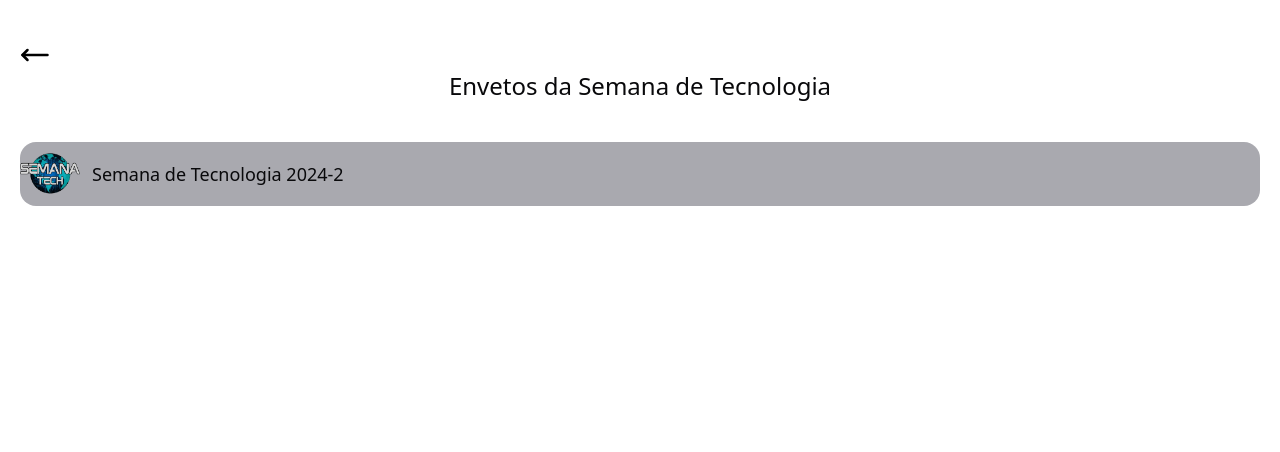
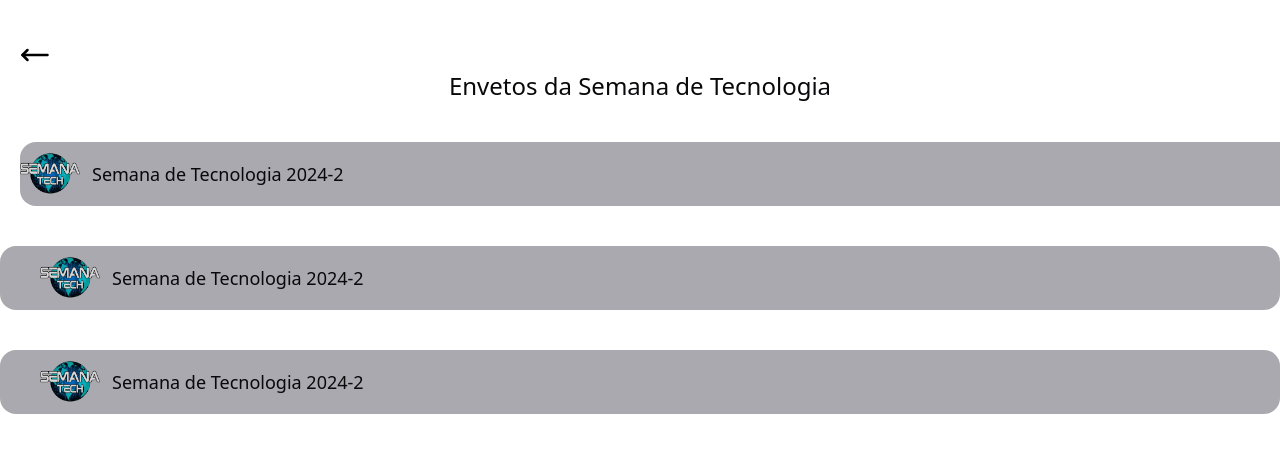
Before and after one commit to FatecTatuiEstagio/weekTech24.2, a React (Vite) app: page /events in a window 1280 px wide. Shown: the top 452 px of the page. Built offline with nearby package versions, Linux system fonts and the light colour scheme.

Commit message:
list eventos

```diff
--- a/src/pages/Events.tsx
+++ b/src/pages/Events.tsx
@@ -2,6 +2,38 @@ import { MoveLeft } from "lucide-react";
 import { Link } from "react-router";
 
 import logo20242 from '../imgs/eventos/20242/logo-20242.png'
+
+interface TipEvent {
+   name: string,
+   link: string,
+   logoEvent: string,
+}
+
+const events = [
+   {
+      name: "Semana de Tecnologia 2024-2",
+      link: "/events/20242",
+      logoEvent: logo20242
+   },
+   {
+      name: "Semana de Tecnologia 2024-2",
+      link: "/events/20242",
+      logoEvent: logo20242
+   },
+]
+
+function ListEvents({ name, link, logoEvent }: TipEvent) {
+   return (
+      <div className="mt-10 w-screen bg-zinc-500/60 h-16 px-10 rounded-2xl flex items-center indent-3">
+         <img src={logoEvent} className="w-15" alt="logo de 2024-2" />
+         <a className="text-lg">
+            <Link to={link}>
+               {name}
+            </Link>
+         </a>
+      </div>
+   )
+}
 
 export function Events() {
    return (
@@ -12,7 +44,7 @@ export function Events() {
             </Link>
          </div>
          <p className="text-2xl flex justify-center">Envetos da Semana de Tecnologia</p>
-         <div className="flex justify-center h-screen">
+         <div className="flexv justify-center h-screen">
             <div className="mt-10 w-screen bg-zinc-500/60 h-16 mx-5 rounded-2xl flex items-center indent-3">
                <img src={logo20242} className="w-15" alt="logo de 2024-2" />
                <a className="text-lg">
@@ -21,6 +53,9 @@ export function Events() {
                   </Link>
                </a>
             </div>
+            {events.map((obj, index) => (
+               <ListEvents key={index} link={obj.link} logoEvent={obj.logoEvent} name={obj.name} />
+            ))}
          </div>
       </>
    )
--- /dev/null
+++ b/src/pages/events/Faq.tsx
@@ -0,0 +1,49 @@
+
+interface ModelHeading{
+    text: string,
+    title: string,
+}
+
+function TitleText({text, title}: ModelHeading) {
+    return(
+        <>
+            <h1 className="max-sm:text-2xl font-inter">{title}</h1>
+            <p className="text-start">{text}</p>
+        </>
+    )
+}
+
+const arrayText = [
+    {
+        title: "O que acontece na Semana da Tecnologia?",
+        text: "Durante a Semana de Tecnologia, você pode esperar participar de palestras com especialistas, exposições de projetos desenvolvidos pelos alunos, oficinas práticas e atividades interativas que buscam envolver os participantes com as inovações tecnológicas mais recentes. Este evento também promove discussões sobre sustentabilidade, inovação e responsabilidade social."
+    },
+    {
+        title: "Por que participar do evento?",
+        text: "A Semana da Tecnologia é uma ótima oportunidade para expandir sua rede de contatos, conhecer as últimas tendências em tecnologia e inovação, e interagir com profissionais da área. Além disso, é uma chance de ver em primeira mão os projetos criados pelos estudantes, o que pode ser inspirador tanto para quem já está no campo da tecnologia quanto para quem está considerando uma carreira na área."
+    },
+    {
+        title: "Quanto custa a entrada?",
+        text: "Qualquer pessoa interessada em ciência, tecnologia, inovação e educação pode participar. O evento é aberto ao público externo, o que significa que você não precisa ser estudante da Fatec para participar."
+    },
+    {
+        title: "Quem pode participar?",
+        text: "Qualquer pessoa interessada em ciência, tecnologia, inovação e educação pode participar. O evento é aberto ao público externo, o que significa que você não precisa ser estudante da Fatec para participar."
+    },
+    {
+        title: "Onde vai acontecer o evento?",
+        text: "O evento será realizado na Fatec Tatuí, localizada na Rodovia Mario Batista Mori, 971 - Jardim Aeroporto, Tatuí - SP"
+    },
+]
+
+export function Faq() {
+    return (
+        <>
+            <div className="flex flex-col px-8 gap-5 items-center text-center justify-center mb-28">
+                {arrayText.map((obj, index) => (
+                    <TitleText key={index} title={obj.title} text={obj.text} />
+                ))}
+            </div>
+        </>
+    )
+}
--- a/src/pages/events/_20242.tsx
+++ b/src/pages/events/_20242.tsx
@@ -8,6 +8,7 @@ import logoTech from '../../imgs/eventos/20242/logo-20242.png';
 import logoCps from '../../imgs/eventos/20242/logoCps.png';
 import logoFatec from '../../imgs/eventos/20242/logoFatec.png';
 import EventScheduleAccordion from "./palestras";
+import { Faq } from "./Faq";
 
 export function _20242() {
     return (
@@ -44,6 +45,9 @@ export function _20242() {
                 <p className="text-4xl font-cardo italic">Palestrantes</p>
             </div>
             <EventScheduleAccordion />
+            <Slice/>
+            <Faq />
+            <Slice/>
         </>
     )
 }
```
Also changed, not shown: src/pages/events/weekData.tsx (+0 -24 lines).
